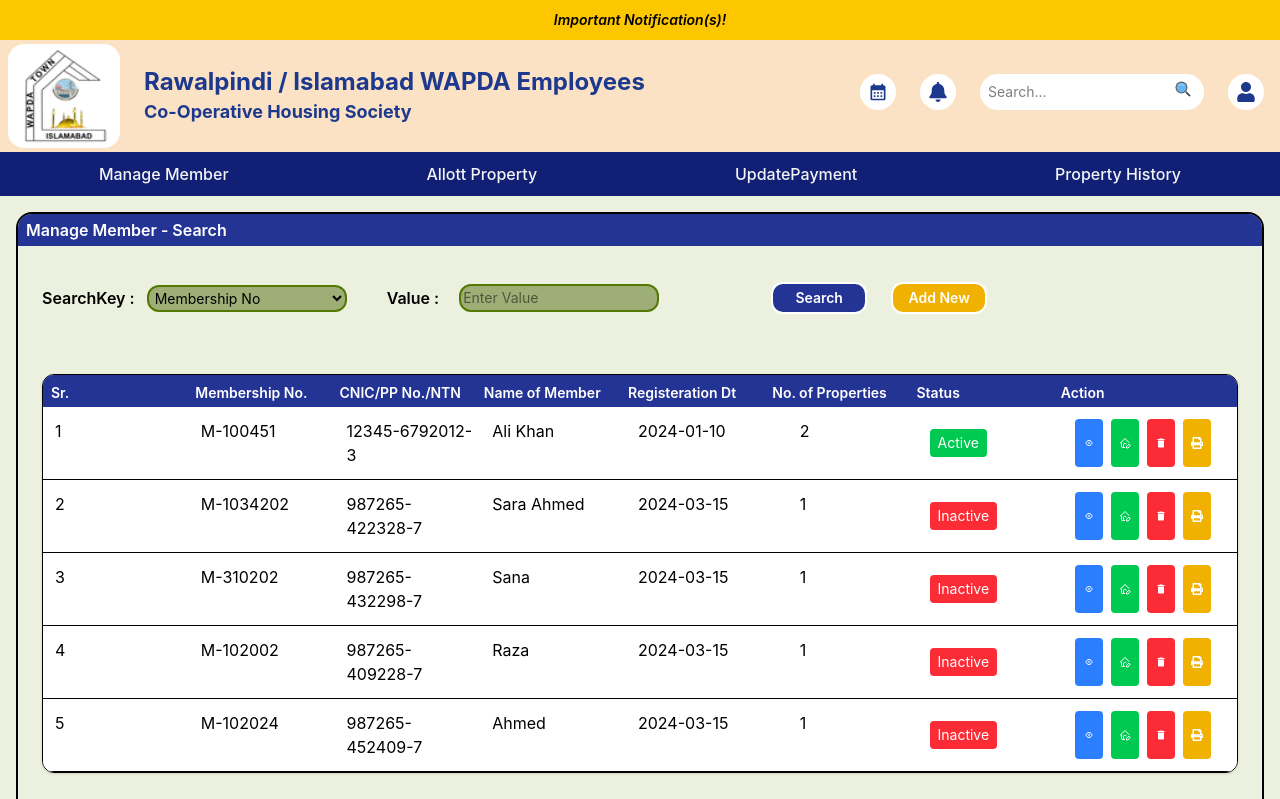
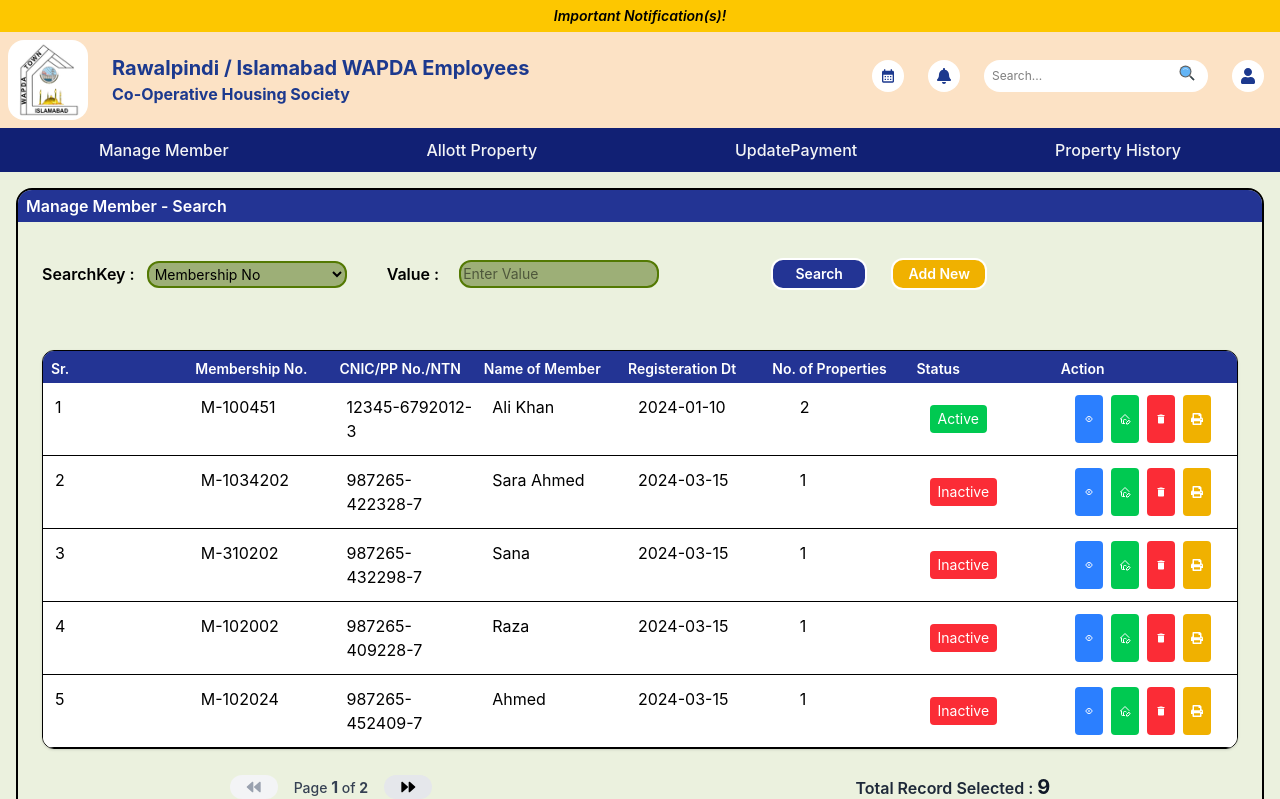
Before and after one commit to mubzyy/WAPDA-TOWN, a React (Vite) app: page / in a window 1280 px wide. Shown: the top 799 px of the page. Built offline with nearby package versions, Linux system fonts and the light colour scheme.

Commit message:
Updated project

```diff
--- a/src/MainPage/NotificationBar.jsx
+++ b/src/MainPage/NotificationBar.jsx
@@ -2,7 +2,7 @@
 
 const NotificationBar = () => {
   return (
-    <div className='    h-6  text-xs  lg:h-10 bg-yellow-400 lg:text-sm font-semibold italic flex justify-center items-center'>
+    <div className='    h-6  text-xs  lg:h-8 bg-yellow-400 lg:text-sm font-semibold italic flex justify-center items-center'>
       Important Notification(s)!
     </div>
   )
--- a/src/MainPage/UpdatedHeader.jsx
+++ b/src/MainPage/UpdatedHeader.jsx
@@ -9,18 +9,18 @@
 
     return (
         // MAIN CONTAINER
-        <div className='flex flex-col   lg:flex-row   lg:items-center justify-between  px-1  lg:px-2   h-28  w-full   lg:h-28 bg-[#fce2c5]   ' >
+        <div className='flex flex-col   lg:flex-row   lg:items-center justify-between  px-1  lg:px-2   h-26  w-full   lg:h-24 bg-[#fce2c5]   ' >
 
             {/* WAPDA LOGO + TEXT */}
             <div className="flex items-center gap-2 mt-2 lg:mt-0 lg:gap-4">
-                <img className=' h-16  w-16  lg:h-26  lg:w-28 bg-white  rounded-2xl' src={WapdaLOGO} alt="WapdaLogo" />
+                <img className=' h-16  w-16  lg:h-20  lg:w-20 bg-white  rounded-2xl' src={WapdaLOGO} alt="WapdaLogo" />
 
                 {/* TEXT SECTION */}
                 <div className='   lg:mx-2'>
-                    <p className='  text-sm   font-bold  lg:text-2xl text-blue-900'>
+                    <p className='  text-sm   font-bold  lg:text-xl text-blue-900'>
                         Rawalpindi / Islamabad WAPDA Employees
                     </p>
-                    <p className=' text-xs font-bold lg:text-lg text-blue-900'>
+                    <p className=' text-xs font-bold lg:text-base text-blue-900'>
                         Co-Operative Housing Society
                     </p>
                 </div>
@@ -29,18 +29,18 @@
             {/* BUTTON + SEARCH SECTION */}
             <div className='flex  px-18  lg:px-2 mb-2  lg:flex-row  items-center  gap-2  lg:gap-6 '>
 
-                <button className='rounded-3xl  text-xs  p-1      lg:text-xl text-blue-900 lg:p-2 bg-white   hover:bg-gray-100 hover:scale-125 transition-all duration-200 cursor-pointer'>
+                <button className='rounded-3xl  text-xs  p-1      lg:text-base text-blue-900 lg:p-2 bg-white   hover:bg-gray-100 hover:scale-125 transition-all duration-200 cursor-pointer'>
                     <MdCalendarMonth />
                 </button>
 
-                <button className='rounded-3xl   text-xs p-1  lg:text-xl text-blue-900 lg:p-2 bg-white  hover:bg-gray-100 hover:scale-125 transition-all duration-200 cursor-pointer'>
+                <button className='rounded-3xl   text-xs p-1  lg:text-base text-blue-900 lg:p-2 bg-white  hover:bg-gray-100 hover:scale-125 transition-all duration-200 cursor-pointer'>
                     <FaBell />
                 </button>
 
                 {/* SEARCH */}
                 <div className='relative'>
                     <input
-                        className=   ' w-36 p-1 text-xs   bg-white lg:p-2 pr-8 lg:text-sm rounded-3xl lg:w-56 outline-none'
+                        className=   ' w-36 p-1 text-xs   bg-white lg:p-2 pr-8 lg:text-xs rounded-3xl lg:w-56 outline-none'
                         type="text"
                         placeholder='Search...'
                     />
@@ -55,7 +55,7 @@
                 </div>
                 {/* Image  */}
                 <div>
-                    <button className='bg-white   p-1  lg:p-2  text-xs rounded-3xl text-blue-900 lg:text-xl  hover:bg-gray-100 hover:scale-125 transition-all duration-200 cursor-pointer'>< FaUser/></button>
+                    <button className='bg-white   p-1  lg:p-2  text-xs rounded-3xl text-blue-900 lg:text-base  hover:bg-gray-100 hover:scale-125 transition-all duration-200 cursor-pointer'>< FaUser/></button>
                 </div>
             </div>
 
--- a/src/PaymentHistory/OwnerShipHistory.jsx
+++ b/src/PaymentHistory/OwnerShipHistory.jsx
@@ -11,10 +11,10 @@
         {/* UpperPart */}
         <div className='border-2 rounded-2xl  text-xs xl:text-base overflow-hidden  '>
             {/* header */}
-        <div className='bg-[#060c30] flex  justify-center text-white font-bold'>
+        <div className='bg-yellow-500 flex  justify-center text-white font-bold'>
         OWNERSHIP HISTORY
         </div>
-         <div className="grid grid-cols-4 text-sm xl:text-base  gap-10 bg-[#111c57] text-white font-semibold p-3 ">
+         <div className="grid grid-cols-4 text-sm xl:text-base  gap-10 bg-[#111c57] text-white font-semibold p-2 ">
 <div>Date</div>
 <div>Membership No.</div>
 <div>Owner Name</div>
@@ -54,10 +54,10 @@
           <div className="min-w-[600px]">
          <div className='border-2 text-xs  xl:text-base   text-center rounded-2xl overflow-hidden'>
             {/* header */}
-        <div className='bg-[#060c30] text-white font-bold'>
+        <div className='bg-yellow-500 text-white font-bold'>
         PAYMENT HISTORY
         </div>
-              <div className="grid grid-cols-3 text-sm  xl:text-base gap-10 bg-[#111c57] text-white font-semibold p-3 ">
+              <div className="grid grid-cols-3 text-sm  xl:text-base gap-10 bg-[#111c57] text-white font-semibold p-2 ">
 <div>Date</div>
 <div>Payment Head/Account</div>
 <div>Amount Paid</div>
```
